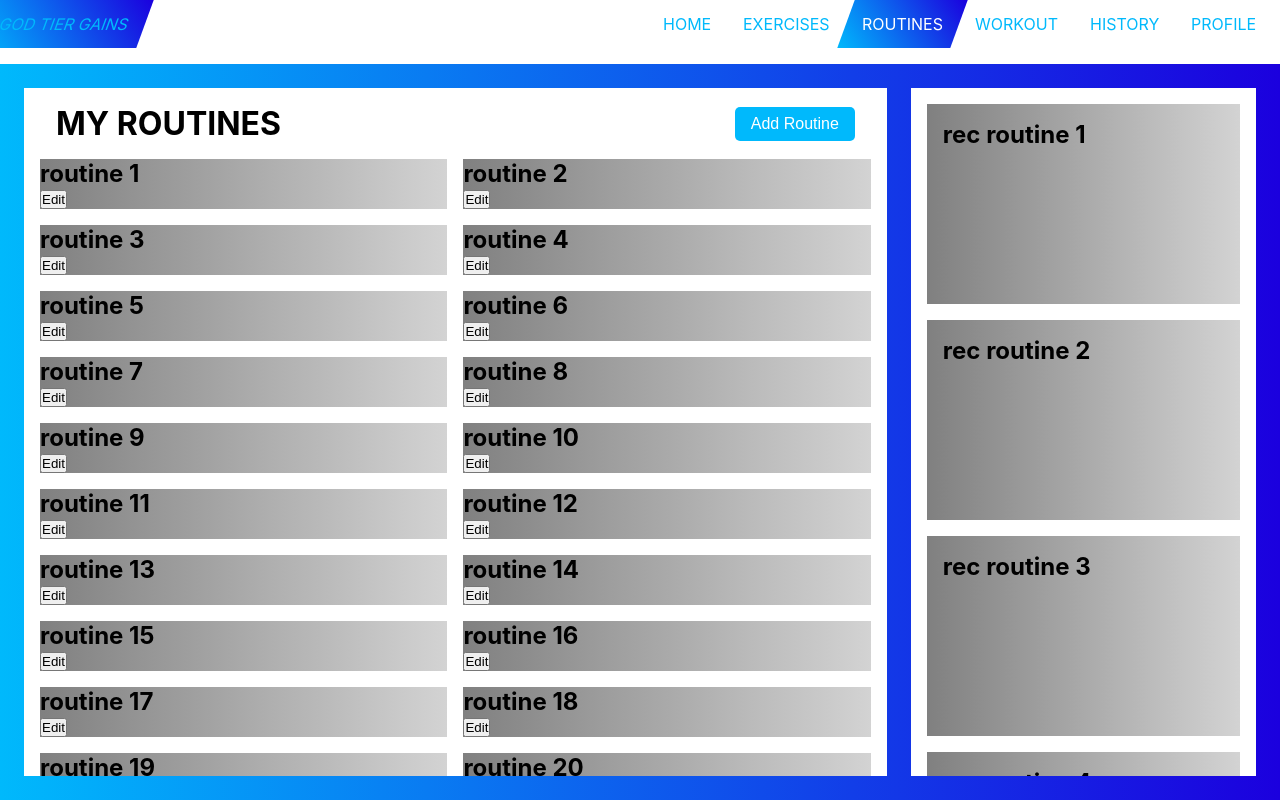
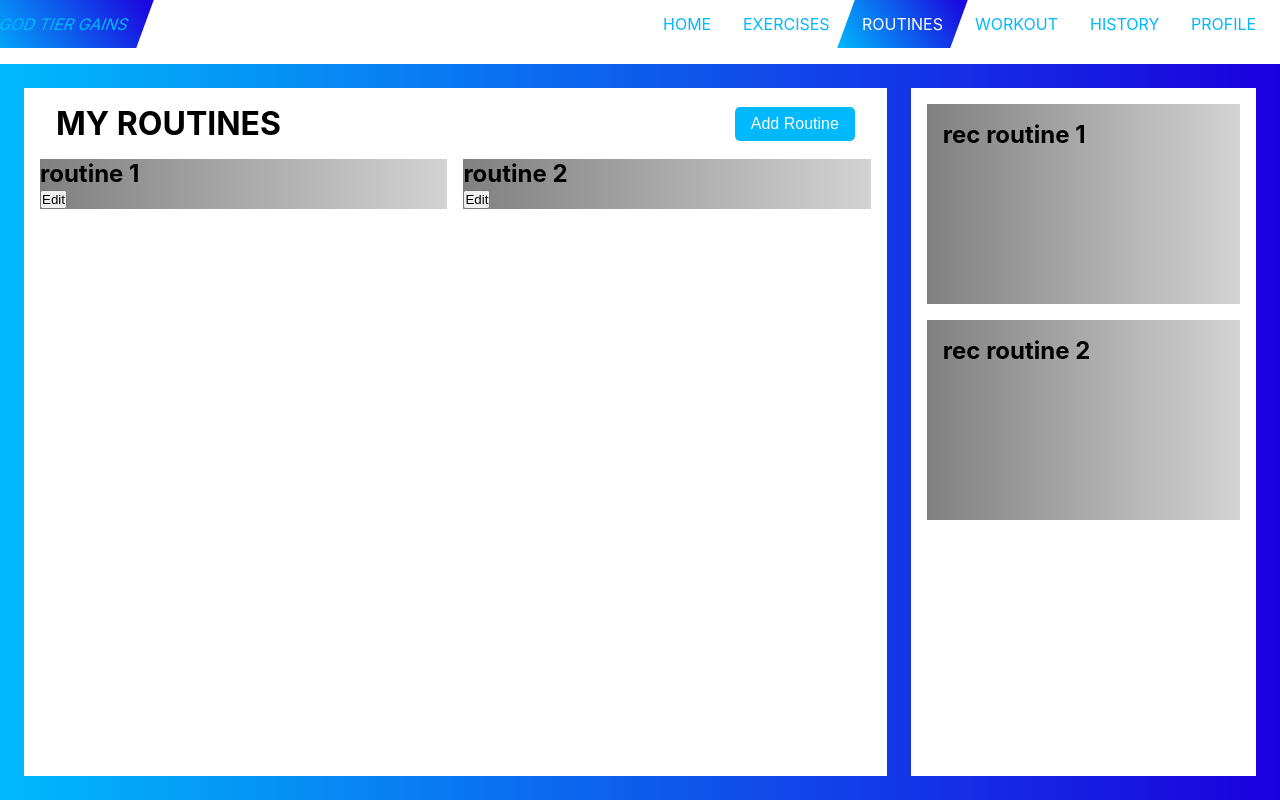
Before and after one commit to tfitzpatrick0/Adv_Databases_Project, a React (Create React App) app in the folder client/: page /routines in a window 1280 px wide. Built offline with nearby package versions, Linux system fonts and the light colour scheme.

Commit message:
add exercises to routine

```diff
--- a/client/src/Components/Exercises/Exercises.jsx
+++ b/client/src/Components/Exercises/Exercises.jsx
@@ -3,7 +3,7 @@ import SearchForm from "./SearchForm";
 
 import "./styles.css";
 
-export default function Exercises() {
+export default function Exercises({ onExerciseClick }) {
   const [exercises, setExercises] = useState([]);
 
   useEffect(() => {
@@ -47,7 +47,12 @@ export default function Exercises() {
         </div>
         {/* map elements from exercises into child div elements */}
         {exercises.map((exercise, index) => (
-          <div className="exercise bg-2" key={index}>
+          // ternary operator --> is onExerciseClick defined? if so, pass it to the child div element
+          <div
+            className="exercise bg-2"
+            onClick={onExerciseClick ? () => onExerciseClick(exercise) : null}
+            key={index}
+          >
             <h3>{exercise}</h3>
           </div>
         ))}
--- a/client/src/Components/Navbar/Navbar.jsx
+++ b/client/src/Components/Navbar/Navbar.jsx
@@ -53,38 +53,38 @@ export default function Navbar() {
     <>
       <div id="nav-wrapper">
         <nav id="nav">
-          <div class="nav left">
-            <span class="gradient skew">
+          <div className="nav left">
+            <span className="gradient skew">
               <Link to="/" onClick={() => setNavActive(0)}>
                 GOD TIER GAINS
                 {/* <img src={logo} alt="Logo" /> */}
               </Link>
             </span>
           </div>
-          <div class="nav right">
+          <div className="nav right">
             {navList.map((navItem, index) => (
               // index === 0 ? (
               //   <></>
               // ) : (
               //   <Link
               //     to={navItem.path}
-              //     class={`nav-link ${index === navActive ? "active" : ""}`}
+              //     className={`nav-link ${index === navActive ? "active" : ""}`}
               //     key={index}
               //     onClick={() => setNavActive(index)}
               //   >
-              //     <span class="nav-link-span">
-              //       <span class="u-nav">{navItem.name}</span>
+              //     <span className="nav-link-span">
+              //       <span className="u-nav">{navItem.name}</span>
               //     </span>
               //   </Link>
               // )
               <Link
                 to={navItem.path}
-                class={`nav-link ${index === navActive ? "active" : ""}`}
+                className={`nav-link ${index === navActive ? "active" : ""}`}
                 key={index}
                 onClick={() => setNavActive(index)}
               >
-                <span class="nav-link-span">
-                  <span class="u-nav">{navItem.name}</span>
+                <span className="nav-link-span">
+                  <span className="u-nav">{navItem.name}</span>
                 </span>
               </Link>
             ))}
--- a/client/src/Components/Routines/RoutineItem.jsx
+++ b/client/src/Components/Routines/RoutineItem.jsx
@@ -1,49 +1,73 @@
 import React, { useState } from "react";
+import Exercises from "../Exercises/Exercises";
 
 import "./styles.css";
 
-export default function RoutineItem({ routine }) {
-  const [isOpened, setIsOpened] = useState(false);
-  const [exercises, setExercises] = useState([
-    "exercise 1",
-    "exercise 2",
-    "exercise 3",
-  ]);
+export default function RoutineItem({ routine, handleAddExercise }) {
+  const [expandRoutineItem, setExpandRoutineItem] = useState(false);
+  const [expandExercises, setExpandExercises] = useState(false);
+
+  // const [exercises, setExercises] = useState([
+  //   "exercise 1",
+  //   "exercise 2",
+  //   "exercise 3",
+  // ]);
+
+  const selectExercise = (exercise) => {
+    console.log("SELECTED EXERCISE: ", exercise);
+    handleAddExercise(routine, exercise);
+  };
 
   return (
     <div className="routine-item__wrapper bg-2">
       <div>
-        <h2>{routine}</h2>
-        <button onClick={() => setIsOpened(!isOpened)}>Edit</button>
+        <h2>{routine.name}</h2>
+        <button onClick={() => setExpandRoutineItem(!expandRoutineItem)}>
+          Edit
+        </button>
       </div>
-      {isOpened && (
+      {expandRoutineItem && (
         <div className="popup__routine-item__wrapper">
           <div className="popup__routine-item__body">
-            {/* <span className="close-icon" onClick={() => setIsOpened(!isOpened)}>
+            {/* <span className="close-icon" onClick={() => setExpandRoutineItem(!expandRoutineItem)}>
               x
             </span> */}
             <div className="popup__routine-item-header">
-              <h1>{routine}</h1>
+              <h1>{routine.name}</h1>
               <div>
                 <button className="button-1">Save</button>
                 <button
                   className="button-2"
-                  onClick={() => setIsOpened(!isOpened)}
+                  onClick={() => setExpandRoutineItem(!expandRoutineItem)}
                 >
                   Close
                 </button>
               </div>
             </div>
             <div className="popup__routine-item-exercises">
-              {exercises.map((exercise, index) => (
+              {routine.exercises.map((exercise, index) => (
                 <div key={index}>
                   <h2>{exercise}</h2>
                   <button>Edit</button>
                 </div>
               ))}
             </div>
-            <button className="button-1">Add Exercises</button>
+            <button
+              className="button-1"
+              // make the functionality onClick={() => setExpandExercises(!expandExercises)} and also setExpandRoutineItem(!expandRoutineItem)
+              onClick={() => setExpandExercises(!expandExercises)}
+            >
+              Add Exercises
+            </button>
           </div>
+        </div>
+      )}
+      {expandExercises && (
+        <div className="popup__routine-item__wrapper">
+          <button onClick={() => setExpandExercises(!expandExercises)}>
+            Close
+          </button>
+          <Exercises onExerciseClick={selectExercise} />
         </div>
       )}
     </div>
--- a/client/src/Components/Routines/Routines.jsx
+++ b/client/src/Components/Routines/Routines.jsx
@@ -8,41 +8,80 @@ export default function Routines() {
   const [recRoutines, setRecRoutines] = useState([]);
 
   useEffect(() => {
+    // set routines as a dictionary object. each routine will have a name and a list of exercises
     setRoutines([
-      "routine 1",
-      "routine 2",
-      "routine 3",
-      "routine 4",
-      "routine 5",
-      "routine 6",
-      "routine 7",
-      "routine 8",
-      "routine 9",
-      "routine 10",
-      "routine 11",
-      "routine 12",
-      "routine 13",
-      "routine 14",
-      "routine 15",
-      "routine 16",
-      "routine 17",
-      "routine 18",
-      "routine 19",
-      "routine 20",
+      {
+        id: 0,
+        name: "routine 1",
+        exercises: ["exercise 1", "exercise 2", "exercise 3"],
+      },
+      {
+        id: 1,
+        name: "routine 2",
+        exercises: ["exercise 1", "exercise 2", "exercise 3"],
+      },
     ]);
+    // setRoutines([
+    //   "routine 1",
+    //   "routine 2",
+    //   "routine 3",
+    //   "routine 4",
+    //   "routine 5",
+    //   "routine 6",
+    //   "routine 7",
+    //   "routine 8",
+    //   "routine 9",
+    //   "routine 10",
+    //   "routine 11",
+    //   "routine 12",
+    //   "routine 13",
+    //   "routine 14",
+    //   "routine 15",
+    //   "routine 16",
+    //   "routine 17",
+    //   "routine 18",
+    //   "routine 19",
+    //   "routine 20",
+    // ]);
     setRecRoutines([
-      "rec routine 1",
-      "rec routine 2",
-      "rec routine 3",
-      "rec routine 4",
-      "rec routine 5",
+      {
+        name: "rec routine 1",
+        exercises: ["exercise 1", "exercise 2", "exercise 3"],
+      },
+      {
+        name: "rec routine 2",
+        exercises: ["exercise 1", "exercise 2", "exercise 3"],
+      },
     ]);
   }, []);
 
   // create a function handleAddRoutine() that adds a routine to the list of routines
   const handleAddRoutine = () => {
-    let newRoutine = "routine test";
+    let newRoutine = {
+      name: "routine test",
+      exercises: ["exercise 1", "exercise 2", "exercise 3"],
+    };
     setRoutines([...routines, newRoutine]);
+  };
+
+  const handleAddExercise = (routine, exercise) => {
+    // console.log(routine);
+    // console.log(exercise);
+
+    // add exercises to routine.exercises
+    const currRoutineId = routines.findIndex((r) => r.id === routine.id);
+    console.log("Current Routine ID: ", currRoutineId);
+
+    const updatedRoutine = {
+      ...routines[currRoutineId],
+      exercises: [...routines[currRoutineId].exercises, exercise],
+    };
+    console.log("Updated Routine: ", updatedRoutine);
+
+    const newRoutines = [...routines];
+    newRoutines[currRoutineId] = updatedRoutine;
+
+    setRoutines(newRoutines);
   };
 
   return (
@@ -60,14 +99,18 @@ export default function Routines() {
             // <div className="routine bg-1" key={index}>
             //   <h2>{routine}</h2>
             // </div>
-            <RoutineItem routine={routine} key={index} />
+            <RoutineItem
+              routine={routine}
+              handleAddExercise={handleAddExercise}
+              key={index}
+            />
           ))}
         </div>
       </div>
       <div className="rec-routines__wrapper">
         {recRoutines.map((routine, index) => (
           <div className="rec-routine bg-2" key={index}>
-            <h2>{routine}</h2>
+            <h2>{routine.name}</h2>
           </div>
         ))}
       </div>
--- a/client/src/Components/Routines/styles.css
+++ b/client/src/Components/Routines/styles.css
@@ -52,6 +52,7 @@
   width: 100%;
   height: var(--page-height);
   top: 4rem;
+  padding: 1rem;
   left: 0;
 }
 
--- a/client/src/assets/global.css
+++ b/client/src/assets/global.css
@@ -18,6 +18,7 @@
 
 body {
   margin: 0;
+  padding: 0;
   font-family: -apple-system, BlinkMacSystemFont, "Segoe UI", "Roboto", "Oxygen",
     "Ubuntu", "Cantarell", "Fira Sans", "Droid Sans", "Helvetica Neue",
     sans-serif;
```
Also changed, not shown: client/src/Components/Exercises/SearchForm.jsx (+25 -25 lines).
